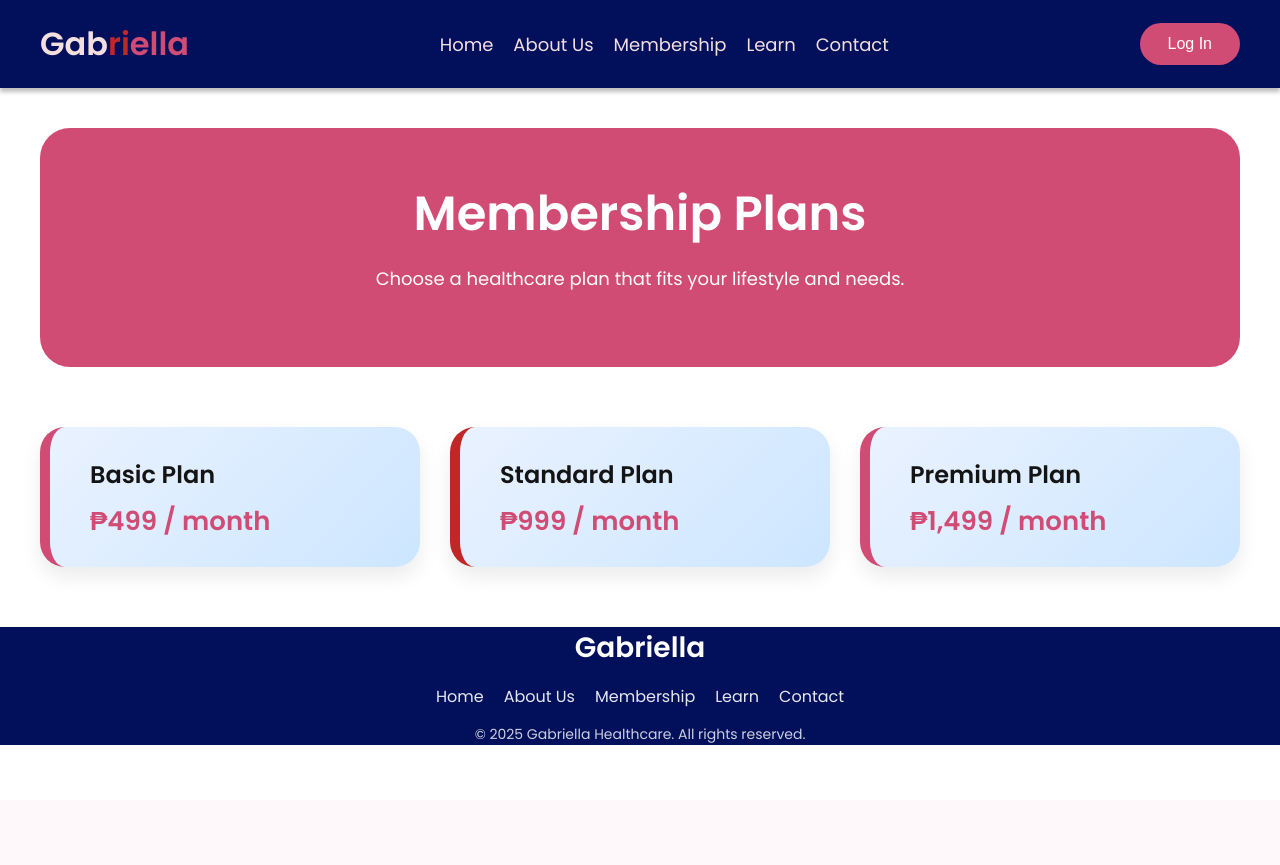
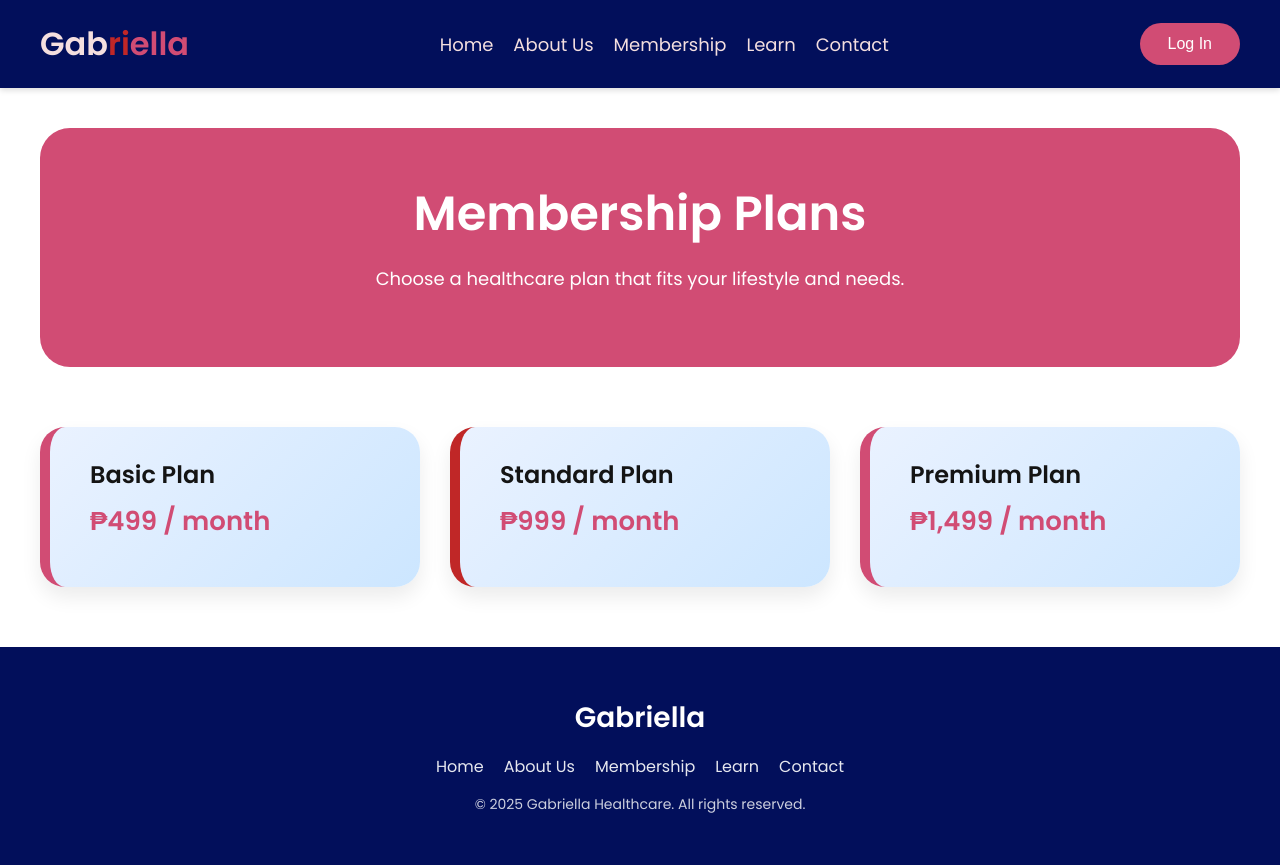
Before and after one commit to louiseeeeeeeeeee/webdev-gabriela, a PHP site: page /services.html in a window 1280 px wide. Before the commit the page ends 745 px from the top, so only its background shows below. Run offline with PHP 8.4, Linux system fonts and the light colour scheme.

Commit message:
sticky header and footer margin adjustment

```diff
--- a/about.css
+++ b/about.css
@@ -17,7 +17,11 @@ body {
 .header {
     background: var(--main);
     padding: 20px;
-    box-shadow: 0 4px 4px rgba(0,0,0,0.25);
+    position: sticky;
+    top: 0;
+    z-index: 1000;
+    width: 100%;
+    box-shadow: 0 2px 6px rgba(0,0,0,0.15);
 }
 .header-inner {
     max-width: 1200px;
--- a/contact.css
+++ b/contact.css
@@ -13,6 +13,11 @@ body { font-family: "Poppins", sans-serif; color: var(--dark); }
 .header {
     background: var(--main);
     padding: 20px;
+    position: sticky;
+    top: 0;
+    z-index: 1000;
+    width: 100%;
+    box-shadow: 0 2px 6px rgba(0,0,0,0.15);
 }
 .header-inner {
     max-width: 1200px;
--- a/learn.css
+++ b/learn.css
@@ -14,7 +14,11 @@ body { font-family: "Poppins", sans-serif; color: var(--dark); }
 .header {
     background: var(--main);
     padding: 20px;
-    box-shadow: 0 4px 4px rgba(0,0,0,0.25);
+    position: sticky;
+    top: 0;
+    z-index: 1000;
+    width: 100%;
+    box-shadow: 0 2px 6px rgba(0,0,0,0.15);
 }
 .header-inner {
     max-width: 1200px;
--- a/services.css
+++ b/services.css
@@ -17,7 +17,11 @@ body {
 .header {
     background: var(--main);
     padding: 20px;
-    box-shadow: 0 4px 4px rgba(0,0,0,0.25);
+    position: sticky;
+    top: 0;
+    z-index: 1000;
+    width: 100%;
+    box-shadow: 0 2px 6px rgba(0,0,0,0.15);
 }
 
 .header-inner {
@@ -101,7 +105,7 @@ body {
     box-shadow: 0 10px 20px rgba(0,0,0,0.08);
     cursor: pointer;
     padding: 30px 40px;
-    height: 140px; /* compact height: title + price */
+    height: 160px; /* compact height: title + price */
     transition: all 0.4s ease;
 }
 
@@ -187,7 +191,7 @@ body {
 .footer {
     width: 100%;
     background-color: var(--main);
-    padding: 0px 20px;
+    padding: 50px 20px;
     color: white;
     margin-top: 60px;
 }
```
Also changed, not shown: home.css (+9 -1 lines).
